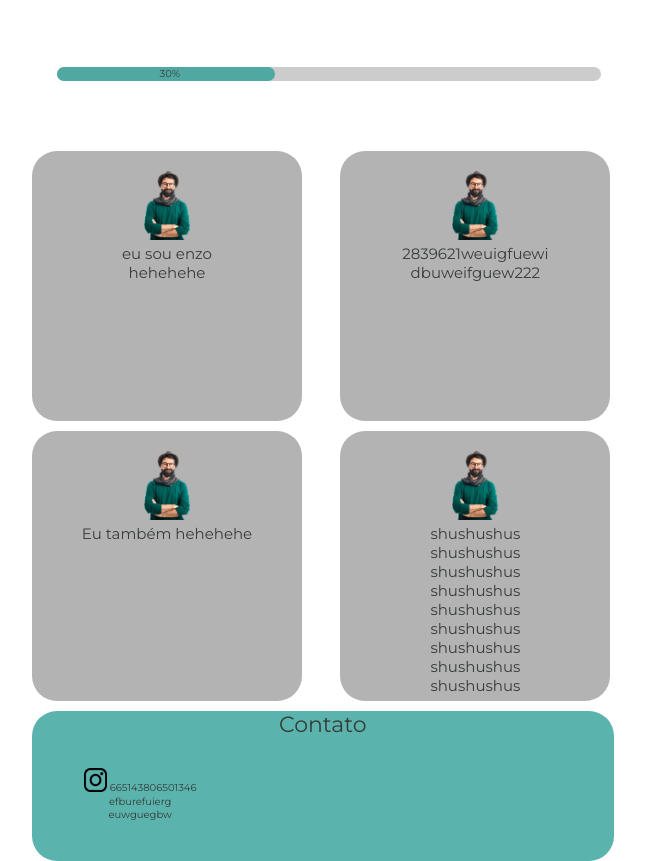
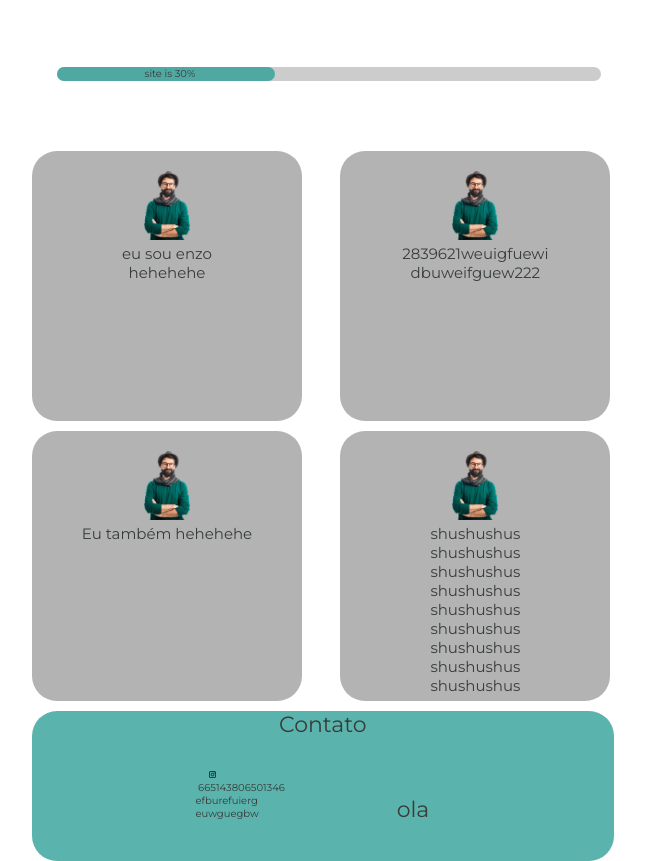
Before and after one commit to RafaelLeone/d2-3-rafael-leone, a plain HTML site: page index.html in a window 1280 px wide. Shown: the part 1244-2105 px from the top of the page, without its empty margins (292-937 px from the left). Drawn offline with Linux system fonts and the light colour scheme.

Commit message:
adiciona coluna na div contato. proximo: arrumar dentro das colunas.

```diff
--- a/css/style.css
+++ b/css/style.css
@@ -130,6 +130,11 @@ li {
 
 .up{
   padding-bottom: 4px;
+}
+
+.coluna{
+  display: inline-block;
+  width: 30%;
 }
 
 .insta{
--- a/index.html
+++ b/index.html
@@ -136,7 +136,7 @@
         </div>
         <div class="space"></div>
         <div id="progressbar">
-          <div class="up">&nbsp;&nbsp;&nbsp;30%</div>
+          <div class="up">&nbsp;&nbsp;&nbsp;site is 30%</div>
         </div>
         <div class="html">HTML</div>
         <div class="css">CSS</div>
@@ -165,7 +165,11 @@
           </div>
           <div class="item5" id="contact">
             <div>Contato</div>
-            <div class="insta"><img src="images/insta.png" alt="insta">&nbsp;665143806501346<br>efburefuierg<br>euwguegbw</div>
+              <div class="coluna">
+                <div class="insta"><img src="images/insta.png" alt="insta">&nbsp;665143806501346<br>efburefuierg<br>euwguegbw</div>
+              </div>
+              <div class="coluna">ola</div>
+
           </div>
         </div>
       </div>
```
